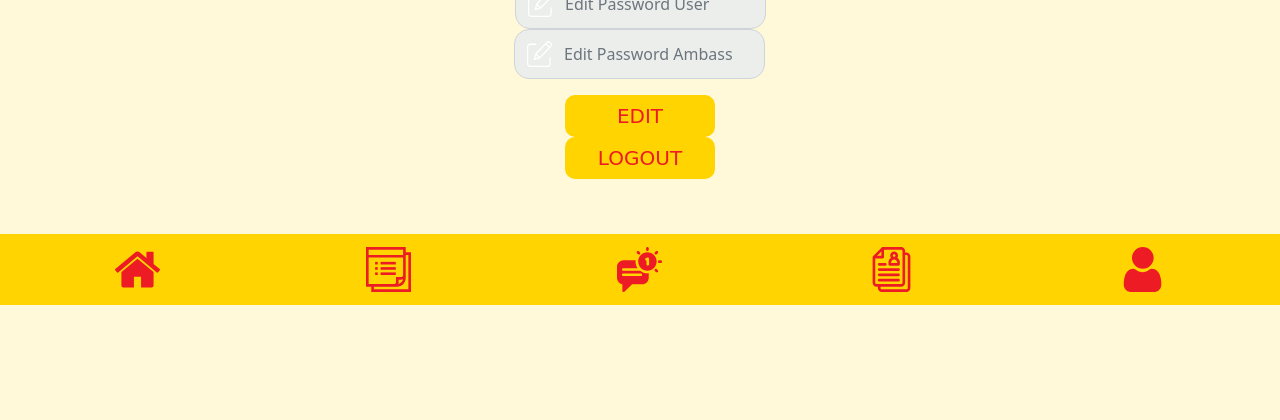
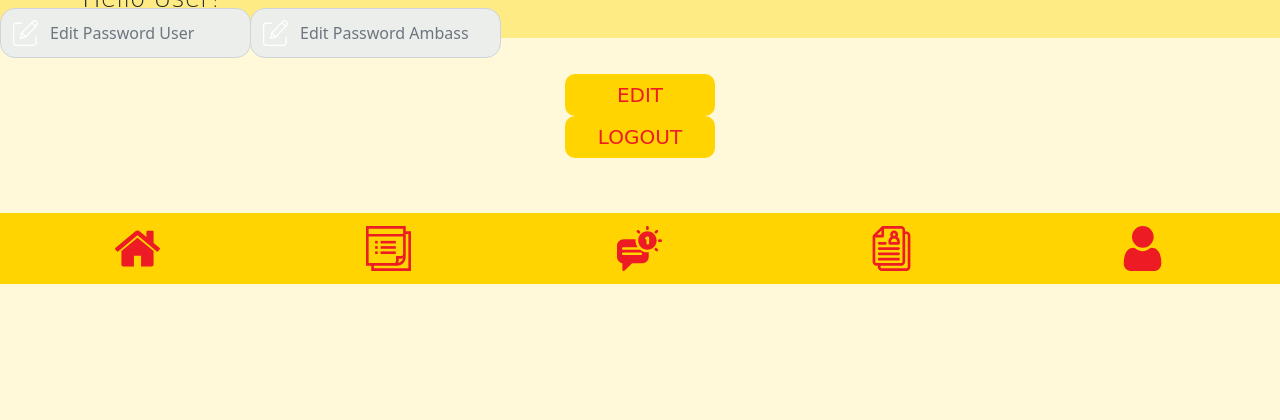
Before and after one commit to Smansarum22/Tico_App, a PHP site: page /akun.html in a window 1280 px wide. Shown: the part 347-767 px from the top of the page. Run offline with PHP 8.4, Linux system fonts and the light colour scheme; some web fonts are replaced.

Commit message:
jumbotron

```diff
--- a/akun.html
+++ b/akun.html
@@ -18,11 +18,20 @@
   <body>
     <nav class="navbar navbar-expand-lg bg-fixed">
         <div class="container-fluid">
-          <a class="navbar-brand" href="#">
+          <a class="navbar-brand" href="homescreen.html">
               <img src="img/Group 11.svg" alt="">
           </a>
         </div>
     </nav>
+    <nav>
+        <div class="jumbotron jumbotron-fluid">
+            <div class="container">
+              <p class="display-4">Hello User!</p>
+              <h6 class="lead">Cluster Sales Manager Makassar 1</h6>
+            </div>
+          </div>
+    </nav>
+
     <nav>
       <container>
         <div class="input-group mb-3">
--- a/css/akun.css
+++ b/css/akun.css
@@ -10,13 +10,8 @@ body{
 .jumbotron{
     margin-top: 20px;
     background-color: #ffd50065;
+}
 
-}
-.input-group{
-    width: 250px;
-    height: auto;
-    margin: 0 auto;
-}
 .form-control{
     background-color: rgb(236, 238, 236);
     border: none;
```
